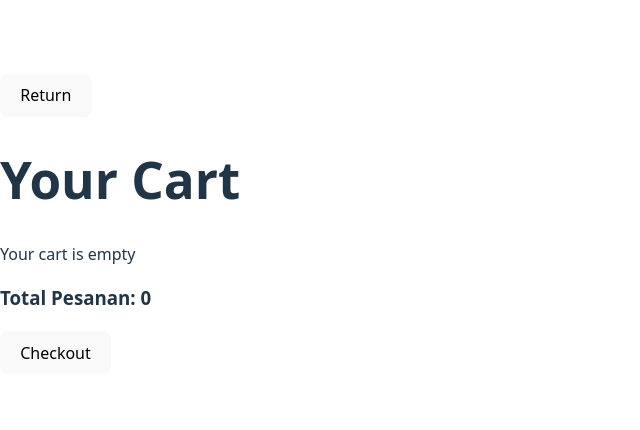
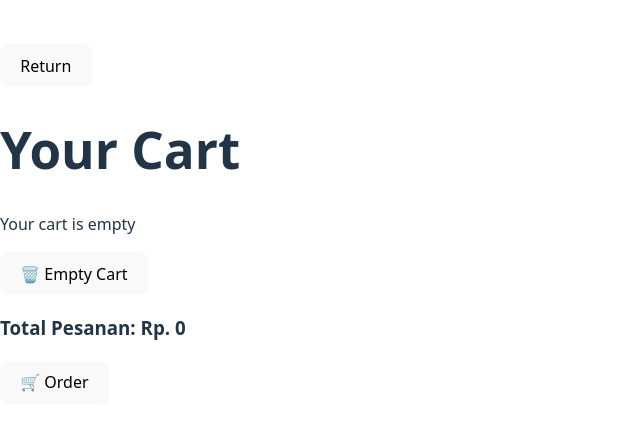
Before and after one commit to CYogiswara/tes-fullstack, a React (Vite) app in the folder tes-fullstack/frontend/vite-react-fullstack/: page /cart in a window 1280 px wide. Shown: the part 176-606 px from the top of the page, without its empty margins (0-640 px from the left). Built offline with nearby package versions, Linux system fonts and the light colour scheme.

Commit message:
Visual Changes

```diff
--- a/tes-fullstack/frontend/vite-react-fullstack/src/pages/cartPage.jsx
+++ b/tes-fullstack/frontend/vite-react-fullstack/src/pages/cartPage.jsx
@@ -55,8 +55,9 @@ function CartPage(){
                         </tbody>
                     </table>
                 )}
-                <h3>Total Pesanan: {total}</h3>
-                <button>Checkout</button>
+                <button>🗑️ Empty Cart</button>
+                <h3>Total Pesanan: Rp. {total}</h3>
+                <button>🛒 Order</button>
             </div>
         </>
     )
--- a/tes-fullstack/frontend/vite-react-fullstack/src/pages/homePage.jsx
+++ b/tes-fullstack/frontend/vite-react-fullstack/src/pages/homePage.jsx
@@ -79,7 +79,7 @@ function HomePage() {
     <div style={{ padding: "20px" }}>
       <h1>Menu Libro Cafe</h1>
       <Link to="/cart">
-        <button>View Cart</button>
+        <button>🛒 View Cart</button>
       </Link>
       <table border="1" cellPadding="8" style={{ marginTop: "20px" }}>
         <tbody>
```
